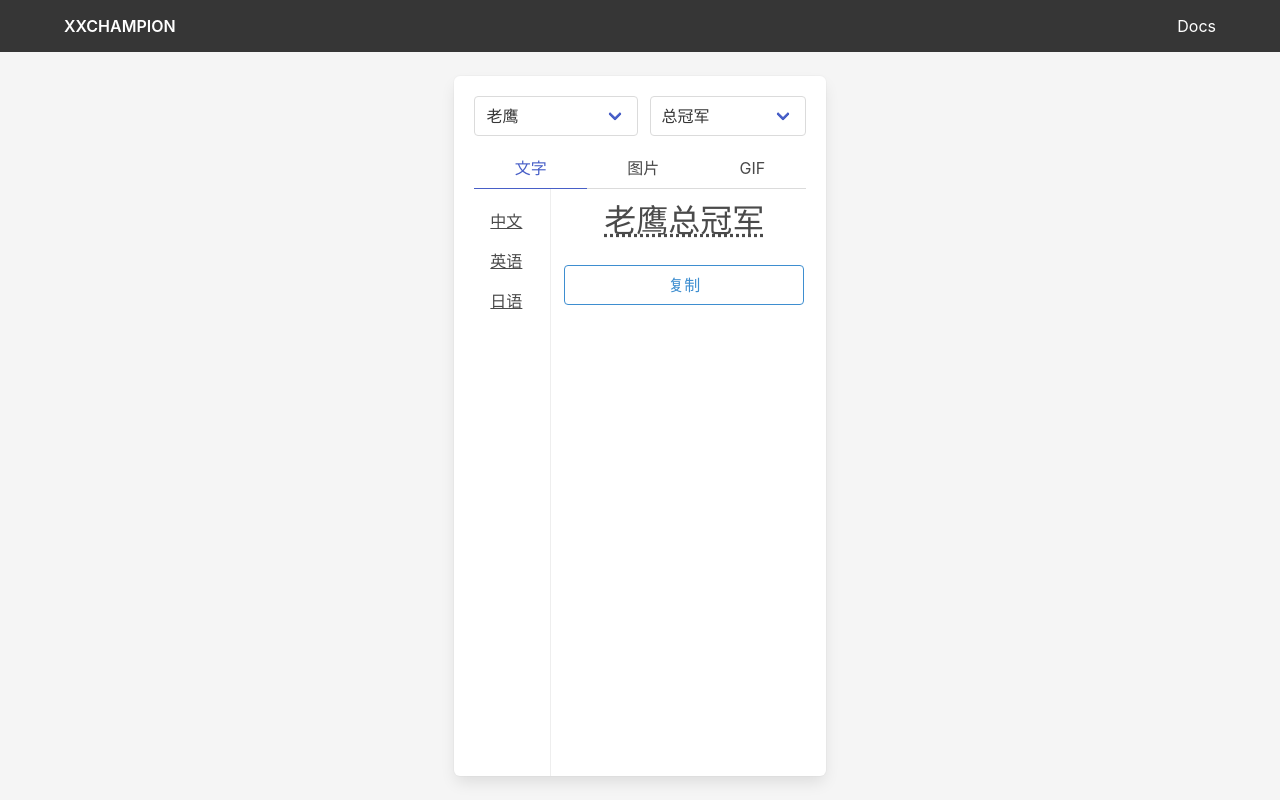
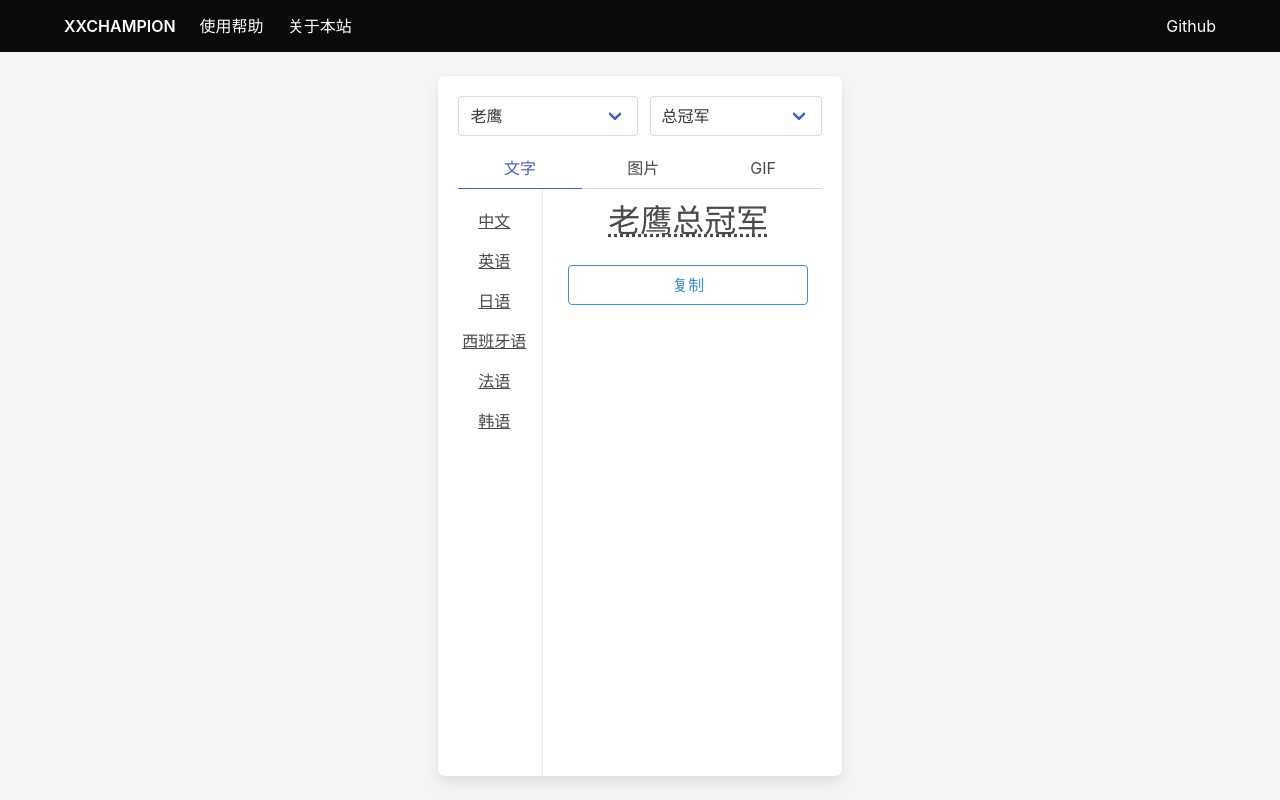
Before and after one commit to xrr2016/xx-champion, a Vue app: page /#/ in a window 1280 px wide. Built offline with nearby package versions, Linux system fonts and the light colour scheme.

Commit message:
add translate function

```diff
--- a/package.json
+++ b/package.json
@@ -7,19 +7,19 @@
     "build": "vue-cli-service build"
   },
   "dependencies": {
+    "@types/blueimp-md5": "^2.7.0",
     "@types/clipboard": "^2.0.1",
     "@types/html2canvas": "^0.0.35",
     "balloon-css": "^0.5.0",
     "bulma": "^0.7.4",
-    "clipboard": "^2.0.4",
-    "html2canvas": "^1.0.0-alpha.12",
     "nba-color": "^1.4.0",
     "register-service-worker": "^1.5.2",
     "vue": "^2.6.6",
     "vue-class-component": "^6.0.0",
     "vue-property-decorator": "^7.0.0",
     "vue-router": "^3.0.1",
-    "vuex": "^3.0.1"
+    "vuex": "^3.0.1",
+    "whatwg-fetch": "^3.0.0"
   },
   "devDependencies": {
     "@vue/cli-plugin-babel": "^3.0.1",
--- a/src/App.vue
+++ b/src/App.vue
@@ -1,64 +1,35 @@
 <template>
   <main class="app has-background-white-ter">
-    <nav class="navbar is-dark" role="navigation" aria-label="dropdown navigation">
+    <nav class="navbar is-black" role="navigation" aria-label="dropdown navigation">
       <div class="container">
         <div class="navbar-brand">
           <router-link class="navbar-item is-uppercase has-text-weight-semibold" to="/">XXChampion</router-link>
         </div>
         <div class="navbar-menu">
+          <div class="navbar-start">
+            <router-link class="navbar-item" to="/help">使用帮助</router-link>
+            <router-link class="navbar-item" to="/about">关于本站</router-link>
+          </div>
           <div class="navbar-end">
-            <div class="navbar-item has-dropdown is-hoverable">
-              <a class="navbar-link is-arrowless">Docs</a>
-
-              <div class="navbar-dropdown is-right is-boxed">
-                <router-link class="navbar-item" to="/about">关于本站</router-link>
-                <router-link class="navbar-item" to="/help">使用帮助</router-link>
-              </div>
-            </div>
+            <a
+              class="navbar-item"
+              href="https://github.com/xrr2016/xx-champion"
+              target="_blank"
+            >Github</a>
           </div>
         </div>
       </div>
     </nav>
 
-    <!-- <section class="hero is-dark is-bold">
-      <div class="hero-body is-unselectable">
-        <div class="container">
-          <h1 class="title is-uppercase">XXChampion</h1>
-        </div>
-      </div>
-    </section>-->
     <section class="section body">
       <div class="container box">
-        <router-view/>
+        <transition name="slide">
+          <keep-alive :max="3">
+            <router-view/>
+          </keep-alive>
+        </transition>
       </div>
     </section>
-
-    <!-- <a
-      class="github-corner"
-      href="https://github.com/xrr2016/xx-champion"
-      aria-label="View source on GitHub"
-    >
-      <svg
-        width="80"
-        height="80"
-        viewBox="0 0 250 250"
-        style="fill:#151513; color:#fff; position: absolute; top: 0; border: 0; right: 0;"
-        aria-hidden="true"
-      >
-        <path d="M0,0 L115,115 L130,115 L142,142 L250,250 L250,0 Z"></path>
-        <path
-          d="M128.3,109.0 C113.8,99.7 119.0,89.6 119.0,89.6 C122.0,82.7 120.5,78.6 120.5,78.6 C119.2,72.0 123.4,76.3 123.4,76.3 C127.3,80.9 125.5,87.3 125.5,87.3 C122.9,97.6 130.6,101.9 134.4,103.2"
-          fill="currentColor"
-          style="transform-origin: 130px 106px;"
-          class="octo-arm"
-        ></path>
-        <path
-          d="M115.0,115.0 C114.9,115.1 118.7,116.5 119.8,115.4 L133.7,101.6 C136.9,99.2 139.9,98.4 142.2,98.6 C133.8,88.0 127.5,74.4 143.8,58.0 C148.5,53.4 154.0,51.2 159.7,51.0 C160.3,49.4 163.2,43.6 171.4,40.1 C171.4,40.1 176.1,42.5 178.8,56.2 C183.1,58.6 187.2,61.8 190.9,65.4 C194.5,69.0 197.7,73.2 200.1,77.6 C213.8,80.2 216.3,84.9 216.3,84.9 C212.7,93.1 206.9,96.0 205.4,96.6 C205.1,102.4 203.0,107.8 198.3,112.5 C181.9,128.9 168.3,122.5 157.7,114.1 C157.9,116.9 156.7,120.9 152.7,124.9 L141.0,136.5 C139.8,137.7 141.6,141.9 141.8,141.8 Z"
-          fill="currentColor"
-          class="octo-body"
-        ></path>
-      </svg>
-    </a>-->
   </main>
 </template>
 
@@ -67,17 +38,6 @@
   display: flex;
   flex-direction: column;
   height: 100vh;
-
-  .fork-me {
-    position: absolute;
-    top: 0;
-    right: 0;
-  }
-  .hero {
-    .hero-body {
-      padding: 1.5rem;
-    }
-  }
 
   .body {
     flex: 1;
@@ -90,9 +50,5 @@
       padding-bottom: 0;
     }
   }
-
-  .footer {
-    padding: 1.5rem 0;
-  }
 }
 </style>
--- /dev/null
+++ b/src/api/translate.ts
@@ -0,0 +1,18 @@
+import md5 from 'blueimp-md5'
+
+const URL = 'https://fanyi-api.baidu.com/api/trans/vip/translate'
+const APPID = '20190309000275500'
+const KEY = 'PdnGtNIAeRN3qKmOI2DQ'
+
+export default async (
+  query: string,
+  from: string = 'auto',
+  to: string = 'en'
+): Promise<any> => {
+  const salt = Date.now()
+  const sign = md5(`${APPID}${query}${salt}${KEY}`)
+
+  const url = `${URL}?q=${query}&from=${from}&to=${to}&appid=${APPID}&salt=${salt}&sign=${sign}`
+  const result = await fetch(url)
+  return result
+}
--- a/src/components/GenerateText.vue
+++ b/src/components/GenerateText.vue
@@ -1,9 +1,12 @@
 <template>
   <div class="columns generate-column">
     <div class="column generate-column-left">
-      <a class="button is-text is-fullwidth">中文</a>
-      <a class="button is-text is-fullwidth">英语</a>
-      <a class="button is-text is-fullwidth">日语</a>
+      <a
+        class="button is-text is-fullwidth"
+        v-for="(item, index) of languages"
+        :key="index"
+        @click="handleButtonClick(item)"
+      >{{ item.text }}</a>
     </div>
     <div class="column is-three-quarters generate-column-right">
       <h3 class="subtitle is-3 render-text">{{ renderText }}</h3>
@@ -22,6 +25,8 @@ import ClipboardJS from "clipboard";
 import { Component, Vue } from "vue-property-decorator";
 import { Team, Slogan } from "../models/index";
 
+import translate from "../api/translate";
+
 declare module "vue/types/vue" {
   interface Vue {
     team: {
@@ -31,6 +36,7 @@ declare module "vue/types/vue" {
     slogan: {
       word: string;
     };
+    renderText: string;
   }
 }
 
@@ -56,6 +62,35 @@ declare module "vue/types/vue" {
   }
 })
 export default class GenerateText extends Vue {
+  languages: Array<object> = [
+    {
+      text: "中文",
+      lan: "zh"
+    },
+    {
+      text: "英语",
+      lan: "en"
+    },
+    {
+      text: "日语",
+      lan: "jp"
+    },
+    {
+      text: "西班牙语",
+      lan: "spa"
+    },
+    {
+      text: "法语",
+      lan: "fra"
+    },
+    {
+      text: "韩语",
+      lan: "kor"
+    }
+  ];
+
+  isTranslating: boolean = false;
+
   handleCopyClick() {
     const button: any = this.$refs.copyButton;
     button.setAttribute("data-balloon", "Copied!");
@@ -68,17 +103,19 @@ export default class GenerateText extends Vue {
     }, 5000);
   }
 
-  handleLanguageClick() {
-    // translate("Ik spreek Engels", { to: "en" })
-    //   .then(res => {
-    //     console.log(res.text);
-    //     //=> I speak English
-    //     console.log(res.from.language.iso);
-    //     //=> nl
-    //   })
-    //   .catch(err => {
-    //     console.error(err);
-    //   });
+  handleButtonClick(item: any) {
+    if (item.lan === "zh") {
+      return;
+    }
+    this.isTranslating = true;
+    const query = this.renderText;
+    translate(query, "zh", item.lan)
+      .then(res => {
+        console.log("res :", res);
+      })
+      .catch(err => {
+        console.error(err);
+      });
   }
 }
 </script>
--- a/src/main.scss
+++ b/src/main.scss
@@ -5,6 +5,20 @@ body {
 
 body::-webkit-scrollbar {
   width: 0;
+}
+
+.slide-enter {
+  opacity: 0;
+  transform: translateX(10px);
+}
+
+.slide-enter-active {
+  transition: all 0.3s ease;
+}
+
+.slide-enter-to {
+  opacity: 1;
+  transform: translateX(0);
 }
 
 .generate-column {
@@ -26,29 +40,3 @@ body::-webkit-scrollbar {
     }
   }
 }
-
-.github-corner:hover .octo-arm {
-  animation: octocat-wave 560ms ease-in-out;
-}
-@keyframes octocat-wave {
-  0%,
-  100% {
-    transform: rotate(0);
-  }
-  20%,
-  60% {
-    transform: rotate(-25deg);
-  }
-  40%,
-  80% {
-    transform: rotate(10deg);
-  }
-}
-@media (max-width: 500px) {
-  .github-corner:hover .octo-arm {
-    animation: none;
-  }
-  .github-corner .octo-arm {
-    animation: octocat-wave 560ms ease-in-out;
-  }
-}
--- a/src/main.ts
+++ b/src/main.ts
@@ -1,6 +1,7 @@
 import 'balloon-css'
 import 'bulma'
 import Vue from 'vue'
+import 'whatwg-fetch'
 import App from './App.vue'
 import './main.scss'
 import './registerServiceWorker'
--- a/src/router.ts
+++ b/src/router.ts
@@ -17,7 +17,14 @@ export default new Router({
       // route level code-splitting
       // this generates a separate chunk (about.[hash].js) for this route
       // which is lazy-loaded when the route is visited.
-      component: () => import(/* webpackChunkName: "about" */ './views/About.vue')
+      component: () =>
+        import(/* webpackChunkName: "about" */ './views/About.vue')
+    },
+    {
+      path: '/help',
+      name: 'help',
+      component: () =>
+        import(/* webpackChunkName: "about" */ './views/Help.vue')
     }
   ]
 })
--- /dev/null
+++ b/src/views/Help.vue
@@ -0,0 +1,11 @@
+<template>
+  <div class="help-page">
+    <h1>This is an help page</h1>
+  </div>
+</template>
+
+<style lang="scss" scoped>
+.help-page {
+  flex: 1;
+}
+</style>
--- a/src/views/Home.vue
+++ b/src/views/Home.vue
@@ -145,18 +145,4 @@ export default class Home extends Vue {
     margin-bottom: 0.75rem;
   }
 }
-
-.slide-enter {
-  opacity: 0;
-  transform: translateX(10px);
-}
-
-.slide-enter-active {
-  transition: all 0.3s ease;
-}
-
-.slide-enter-to {
-  opacity: 1;
-  transform: translateX(0);
-}
 </style>
```
Also changed, not shown: 1 other file (tests, documents, lock files or other folders).
